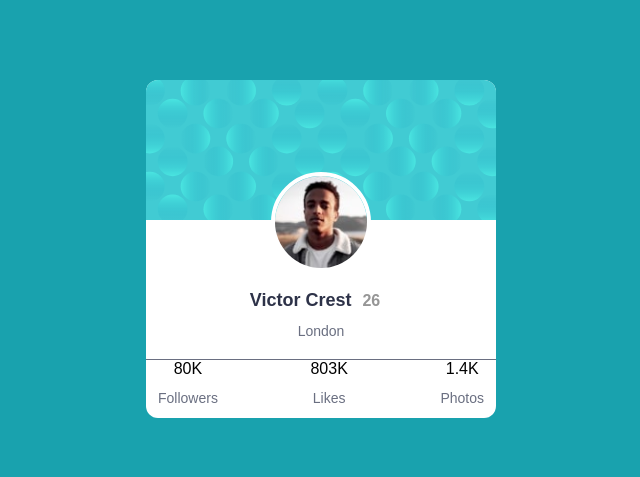
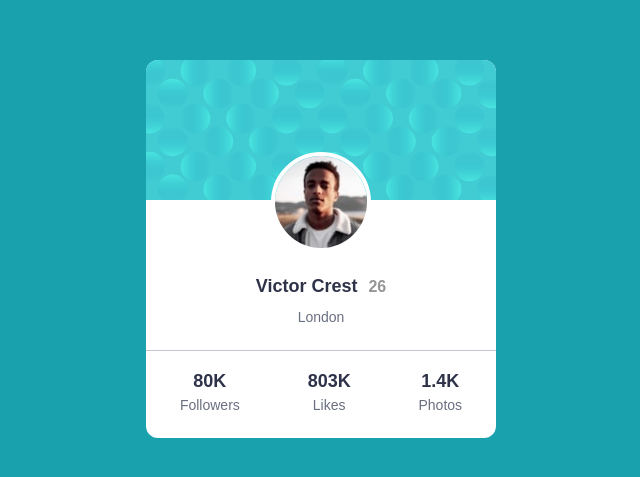
Before and after one commit to geekSamarth/profile-card-compoent, a plain HTML site: page index.html in a window 1280 px wide. Shown: the part 151-628 px from the top of the page, without its empty margins (319-959 px from the left). Drawn offline with Linux system fonts and the light colour scheme.

Commit message:
styles added

```diff
--- a/style.css
+++ b/style.css
@@ -3,7 +3,6 @@
     margin: 0;
     padding: 0;
     box-sizing: border-box;
-    font-family: 'Kumbh Sans', sans-serif;
 }
 :root{
     --dark-cyan:hsl(185, 75%, 39%);
@@ -16,6 +15,7 @@ body{
     background-color: var(--dark-cyan);
     display: flex;
     align-items: center;
+    font-family: 'Kumbh Sans', sans-serif;
     justify-content: center;
 }
 .wrapper{
@@ -29,13 +29,14 @@ body{
     width: 100px;
     height: 100px;
     margin-top: -52px;
+    margin-bottom: 20px;
     border-radius: 50%;
     border: 4px solid #fff;
 }
 .content h1{
     color: var(--dark-saturated-blue);
     font-size: 18px;
-    margin: 14px 12px 0 0;
+
 }
 .content h1 span{
     color: var(--dark-gray);
@@ -45,12 +46,22 @@ body{
 .content p{
     font-size: 14px;
     color: var(--grayish-blue);
-    margin: 12px;
+    margin-top: 12px;
+    margin-bottom: 25px;
 }
 .foot{
     display: flex;
-    justify-content: space-between;
+    justify-content: space-around;
     align-items: center;
-    border-top: 1px solid var(--grayish-blue);
-    margin-top: 20px;
+    border-top: 1px solid hsla(227, 10%, 46%,0.4);
+    padding-top: 20px;
 }
+.subscriber span,.likes span,.photo span{
+    font-size: 18px;
+    font-weight: 700;
+    color: var(--dark-saturated-blue);
+}
+.subscriber p,.likes p,.photo p{
+    font-size: 14px;
+    margin-top: 5px;
+}
```
